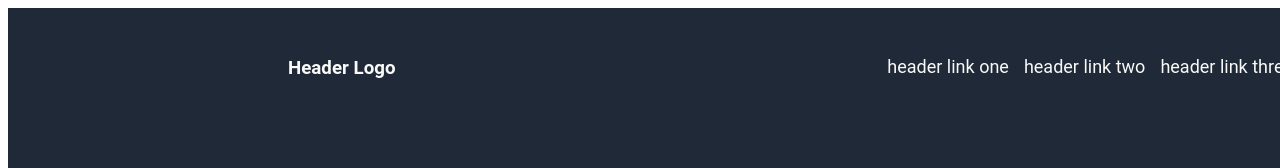
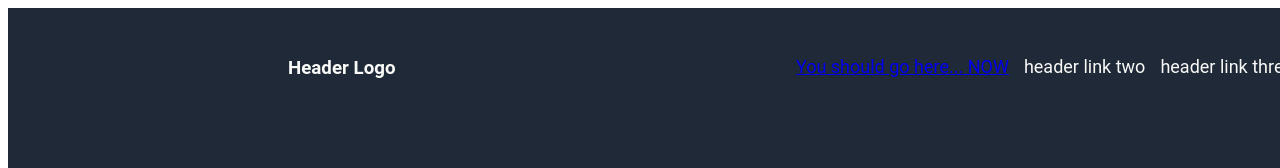
Before and after one commit to RiseOfmrL/odin_landing_page, a plain HTML site: page index.html in a window 1280 px wide. Shown: the top 168 px of the page. Drawn offline with Linux system fonts and the light colour scheme.

Commit message:
Add link

```diff
--- a/index.html
+++ b/index.html
@@ -22,7 +22,7 @@
         <h3> Header Logo</h2>
     </div>
     <div class="hlinks">
-        <p class="hlink"> header link one</p>
+        <p class="hlink"> <a href="https://www.youtube.com/watch?v=EcjS7Cwn3GU&ab_channel=PGCFusion">You should go here... NOW</a></p>
         <p class="hlink"> header link two</p>
         <p class="hlink"> header link three</p>
 
```
